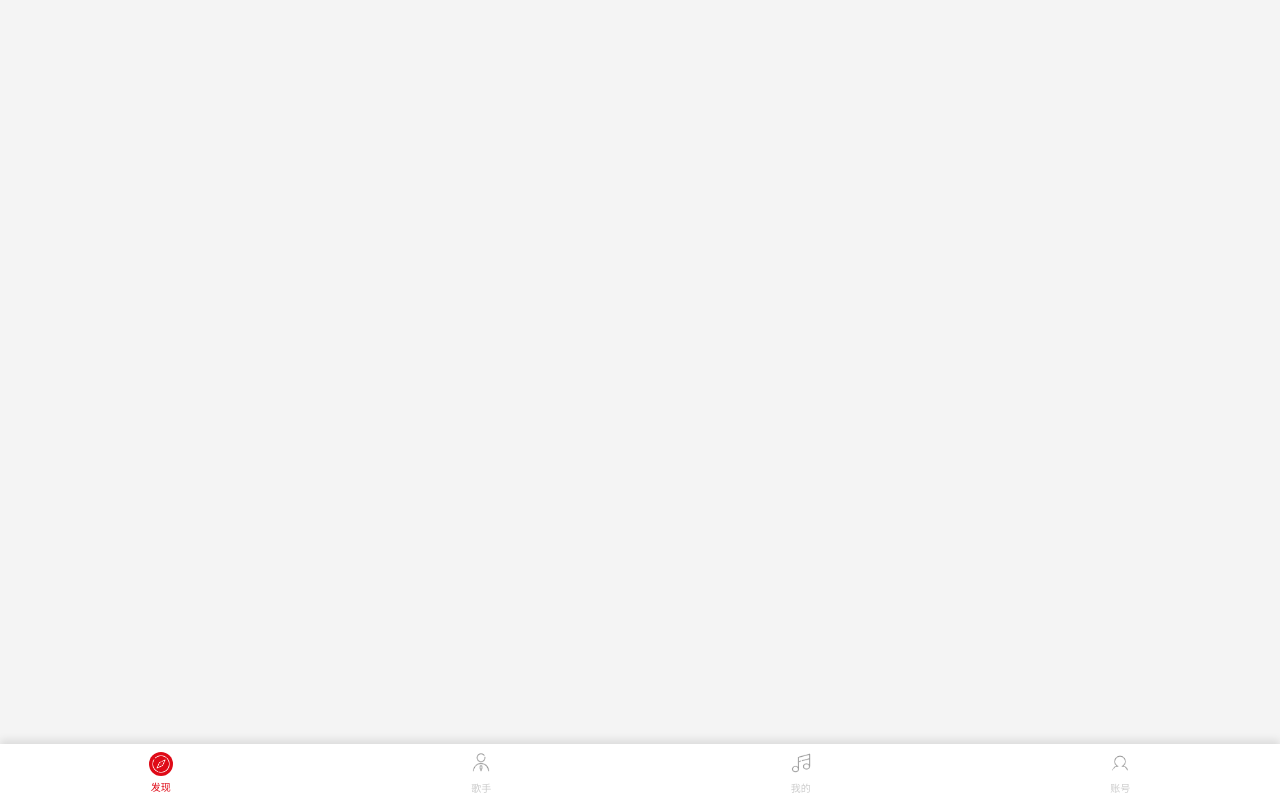
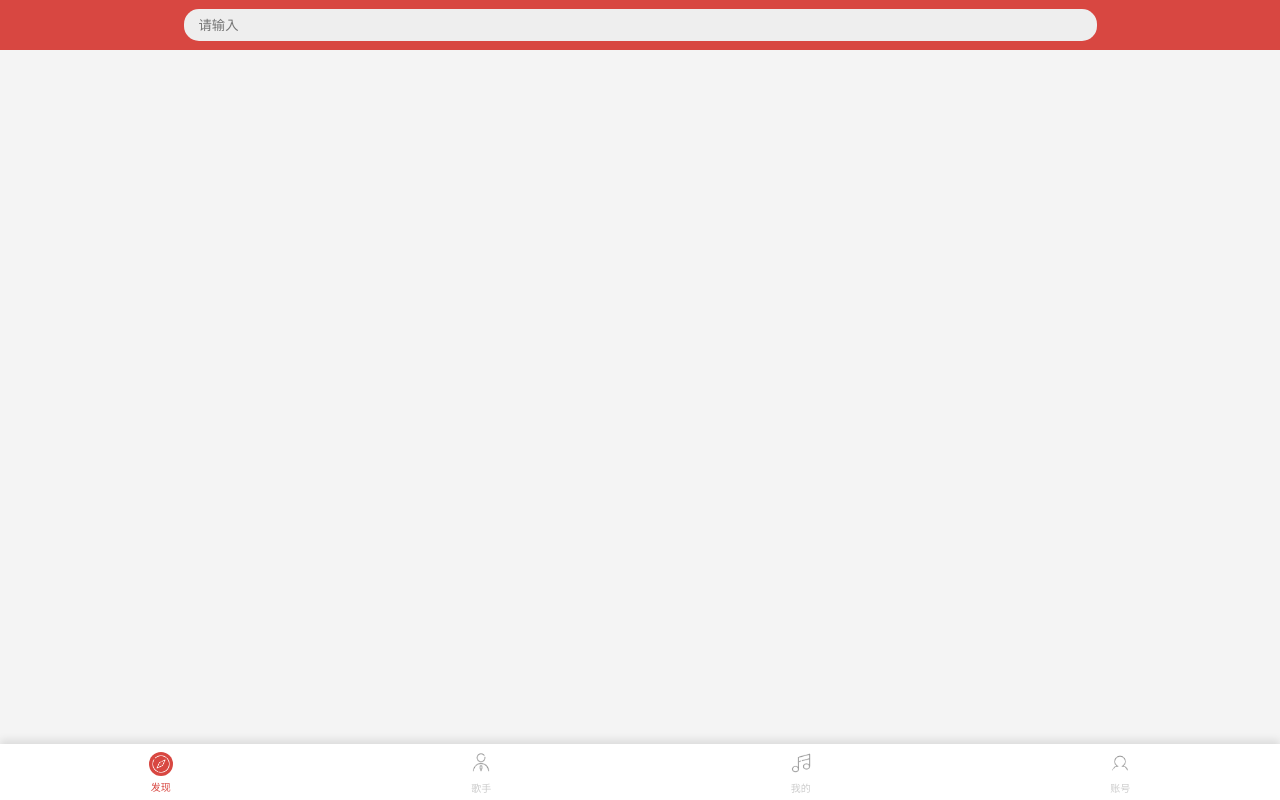
Before and after one commit to LuckyFBB/music, a React app: page / in a window 1280 px wide. Built offline with nearby package versions, Linux system fonts and the light colour scheme.

Commit message:
更新头部

```diff
--- a/src/components/App.tsx
+++ b/src/components/App.tsx
@@ -1,13 +1,12 @@
 import React from 'react'
 import { HashRouter as Router, Route } from 'react-router-dom'
-import { Home } from './Home'
+import {Home} from './Home'
 import '../styles/index.less'
 
 export const App = () => {
   return (
     <Router>
-      <Route exact path='/' component={Home} />
-      <Route exact path='/home' component={Home} />
+      <Route exact path='/' component={Home}/>
     </Router>
   )
 }
--- a/src/components/Home.jsx
+++ b/src/components/Home.tsx
@@ -1,3 +1,10 @@
+/*
+ * @Authors: FBB
+ * @Date: 2019-08-13 21:34:54
+ * @LastEditors: FBB
+ * @LastEditTime: 2019-08-21 21:10:25
+ */
+
 import React from 'react'
 import { BottomTab } from './widget/BottomTab'
 import { TopTab } from './widget/TopTab';
@@ -5,7 +12,7 @@ import { TopTab } from './widget/TopTab';
 export const Home = () => {
   return (
     <div className='home'>
-      <TopTab />
+      <TopTab left={false} right={false} type='search'/>
       <BottomTab active='home' />
     </div>
   )
--- a/src/components/widget/TopTab.tsx
+++ b/src/components/widget/TopTab.tsx
@@ -1,9 +1,39 @@
+/*
+ * @Author: FBB
+ * @Date: 2019-08-13 21:34:54
+ * @LastEditors: FBB
+ * @LastEditTime: 2019-08-21 21:07:27
+ */
+
 import React from 'react'
+interface ISProps {
+  left: boolean,
+  right: boolean,
+  type: string
+}
 
-export const TopTab =()=>{
+export const TopTab = (props: ISProps) => {
+  const renderTop = (type: string) => {
+    switch (type) {
+      case 'text':
+        return (
+          <div className='top__text'>云音乐</div>
+        )
+      case 'search':
+        return (
+          <div className='top__search'>
+            <input type="text" placeholder='请输入'/>
+          </div>
+        )
+    }
+  }
   return (
     <div className='top'>
-
+      {props.left && <div className='top__left'>left</div>}
+      <div className='top__container'>
+        {renderTop(props.type)}
+      </div>
+      {props.right && <div className='top__right'>right</div>}
     </div>
   )
 }
--- a/src/styles/widget.less
+++ b/src/styles/widget.less
@@ -1,3 +1,13 @@
+/*
+ * @Author: FBB
+ * @Date: 2019-08-13 21:34:55
+ * @LastEditors: FBB
+ * @LastEditTime: 2019-08-21 21:45:41
+ */
+
+@top_height: 50px;
+@bgColor: #d84741;
+
 .tabs {
   position: fixed;
   display: flex;
@@ -6,13 +16,15 @@
   width: 100vw;
   box-shadow: 0px -4px 8px rgba(0, 0, 0, 0.1);
   background-color: #fff;
+
   &__item {
     padding: 8px 0 5px;
     display: inline-block;
     text-align: center;
   }
-  &__active{
-    background-color: #df0a17;
+
+  &__active {
+    background-color: @bgColor;
     height: 24px;
     width: 24px;
     border-radius: 12px;
@@ -20,28 +32,68 @@
     justify-content: center;
     align-items: center;
   }
+
   &__img {
     display: inline-block;
     height: 22px;
     width: 22px;
-    &--active{
+
+    &--active {
       height: 18px;
       width: 18px;
     }
   }
+
   &__title {
     padding-top: 6px;
     font-size: 10px;
     line-height: 12px;
     color: #cccccc;
     font-family: PingFangSC-Regular;
+
     &--active {
-      color: #df0a17;
+      color: @bgColor;
     }
   }
 }
 
-.top{
+.top {
   display: flex;
-  justify-content: con
+  justify-content: center;
+  height: @top_height;
+  background-color: @bgColor;
+
+  &__left {
+    width: 15vw;
+  }
+
+  &__container {
+    display: flex;
+    justify-content: center;
+    align-items: center;
+    flex: 1;
+    color: #fff;
+  }
+
+  &__text {
+    line-height: @top_height;
+    text-align: center;
+  }
+
+  &__search {
+    input {
+      height: 30px;
+      width: 70vw;
+      border-radius: 15px;
+      padding-left: 15px;
+      border: none;
+      outline: none;
+      color: #333;
+      background-color: #eeeeee;
+    }
+  }
+
+  &__right {
+    width: 15vw;
+  }
 }
```
Also changed, not shown: src/components/widget/BottomTab.tsx (+7 -0 lines), types/react.d.ts (added, +50 -0 lines).
